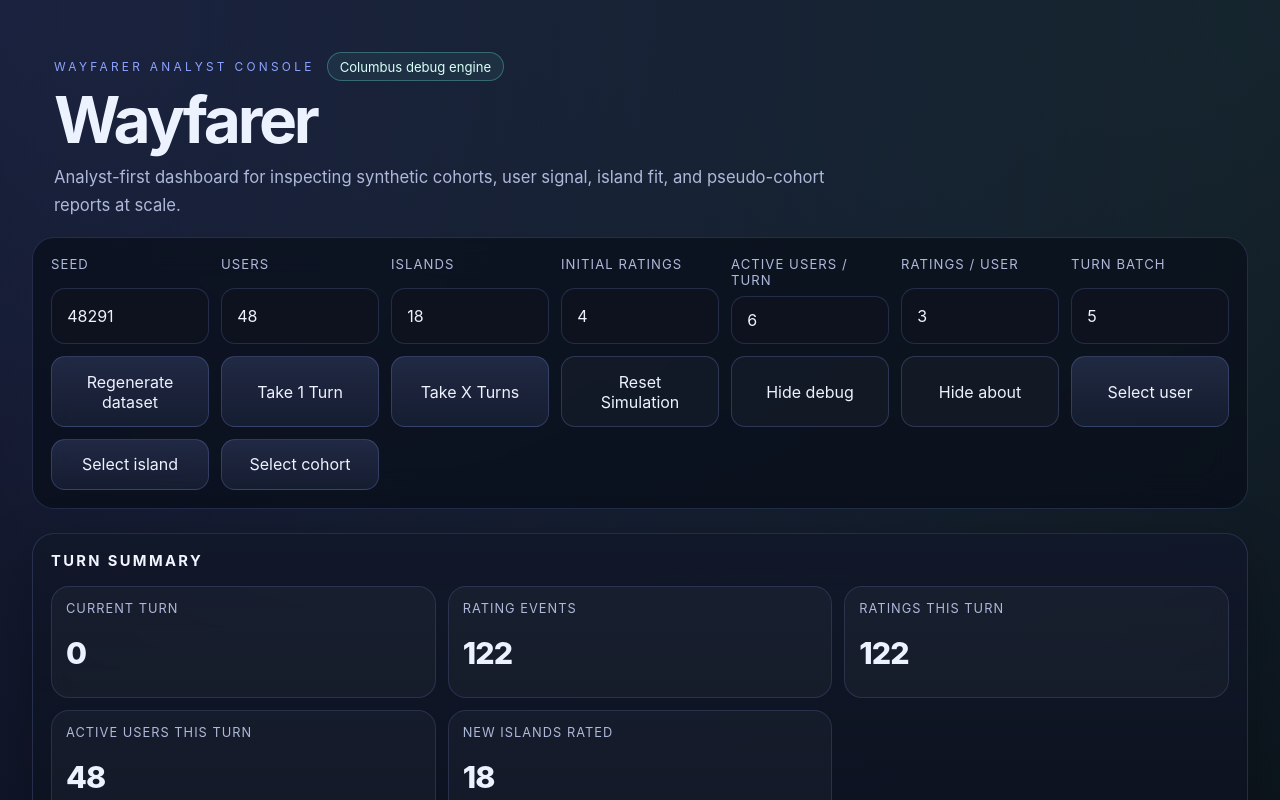
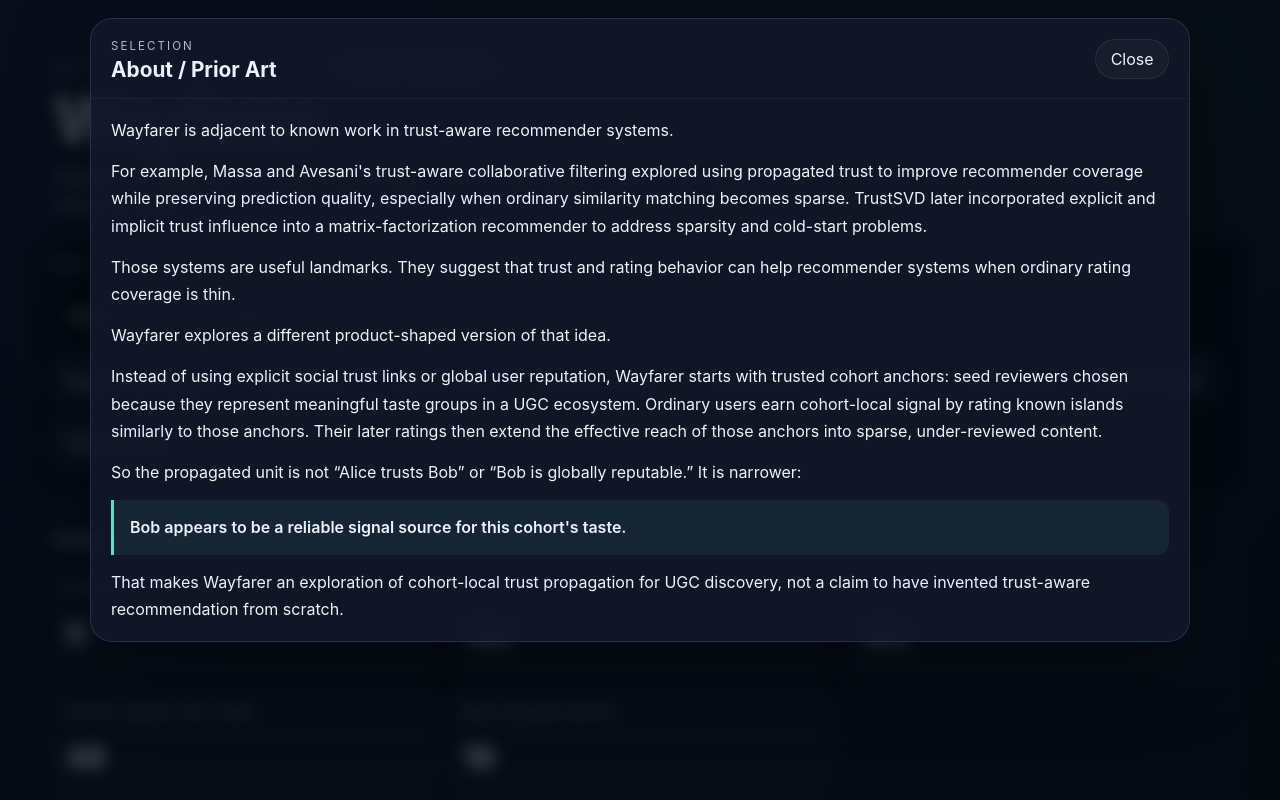
Before and after one commit to BrianUrbanek/Wayfarer, a React (Vite) app: page / in a window 1280 px wide. Shown: the top 800 px of the page. Built offline with nearby package versions, Linux system fonts and the light colour scheme.

Commit message:
fix: lift about copy into top modal

```diff
--- a/src/App.tsx
+++ b/src/App.tsx
@@ -3,6 +3,7 @@ import { Badge } from './ui/components/Badge';
 import { Drawer } from './ui/components/Drawer';
 import { EmptyState } from './ui/components/EmptyState';
 import { MetricCard } from './ui/components/MetricCard';
+import { Modal } from './ui/components/Modal';
 import { Panel } from './ui/components/Panel';
 import { ProgressBar } from './ui/components/ProgressBar';
 import { ReportTable, type ReportTableColumn } from './ui/components/ReportTable';
@@ -352,7 +353,7 @@ export default function App() {
       {
         id: 'auto',
         label: 'Behavior top (auto)',
-        description: 'Use the current userâ€™s strongest behavioral match.'
+        description: "Use the current user's strongest behavioral match."
       },
       ...dataset.cohorts.map((cohort) => ({
         id: cohort.id,
@@ -438,7 +439,7 @@ export default function App() {
         <MetricCard
           label="Identity/Behavior Fit"
           value={selectedInference.signalFit.toFixed(3)}
-          helper="Do this playerâ€™s declared tags and observed ratings point toward the same cohort pattern?"
+          helper="Do this player's declared tags and observed ratings point toward the same cohort pattern?"
           tone="accent"
         />
         <MetricCard
@@ -450,7 +451,7 @@ export default function App() {
         <MetricCard
           label="Usable Signal"
           value={selectedInference.effectiveSignal.toFixed(3)}
-          helper="How much weight the system should currently give this playerâ€™s ratings."
+          helper="How much weight the system should currently give this player's ratings."
           tone="success"
         />
       </div>
@@ -507,7 +508,7 @@ export default function App() {
       </div>
 
       <div className="metric-grid metric-grid--compact">
-        <MetricCard label="User rating" value={selectedComparisonUserRating ?? 'â€”'} helper="Visible rating from the selected user." />
+        <MetricCard label="User rating" value={formatRating(selectedComparisonUserRating)} helper="Visible rating from the selected user." />
         <MetricCard
           label="Comparison cohort"
           value={selectedComparisonLabel}
@@ -515,15 +516,15 @@ export default function App() {
         />
         <MetricCard
           label="Cohort rating"
-          value={selectedComparisonCohortRating ?? 'â€”'}
-          helper="The selected cohortâ€™s rating on this island."
+          value={formatRating(selectedComparisonCohortRating)}
+          helper="The selected cohort's rating on this island."
         />
         <MetricCard
           label="Exact match rate"
           value={
             exactMatchRate
               ? `${exactMatchRate.matches}/${exactMatchRate.rated} (${formatPercent(exactMatchRate.rate)})`
-              : 'â€”'
+              : 'Unrated'
           }
           helper="Matches across islands both the user and comparison cohort rated."
         />
@@ -576,8 +577,8 @@ export default function App() {
       </section>
       <section className="detail-block">
         <h4>Visible ratings</h4>
-        <p>User: {selectedComparisonUserRating ?? 'â€”'}</p>
-        <p>Cohort: {selectedComparisonCohortRating ?? 'â€”'}</p>
+        <p>User: {formatRating(selectedComparisonUserRating)}</p>
+        <p>Cohort: {formatRating(selectedComparisonCohortRating)}</p>
       </section>
       <section className="detail-block">
         <h4>Seeded cohort ratings</h4>
@@ -586,7 +587,7 @@ export default function App() {
             <div key={cohort.id} className="detail-mini-table__row">
               <span>{cohort.label}</span>
               <Badge tone={rating === 1 ? 'success' : rating === -1 ? 'danger' : 'warning'}>
-                {rating ?? 'â€”'}
+                {formatRating(rating)}
               </Badge>
             </div>
           ))}
@@ -773,6 +774,7 @@ export default function App() {
       </header>
 
       <section className="control-strip" aria-label="Dashboard controls">
+        <div className="control-strip__fields">
           <label className="control">
             <span>Seed</span>
             <input type="number" value={seed} onChange={(event) => setSeed(Number(event.target.value))} min={0} step={1} />
@@ -843,6 +845,8 @@ export default function App() {
               step={1}
             />
           </label>
+        </div>
+        <div className="control-strip__actions">
           <button type="button" className="button" onClick={randomizeSeed}>
             Regenerate dataset
           </button>
@@ -892,6 +896,7 @@ export default function App() {
           {openSelectionButton('user', 'Select user')}
           {openSelectionButton('island', 'Select island')}
           {openSelectionButton('cohort', 'Select cohort')}
+        </div>
       </section>
 
       <section className="summary-grid">
@@ -1026,31 +1031,40 @@ export default function App() {
           </Panel>
         ) : null}
 
-        {showAbout ? (
-          <Panel title="About / Prior Art" className="panel--wide">
-            <div className="stack">
+      </section>
+
+      <Modal open={showAbout} title="About / Prior Art" placement="top" onClose={() => setShowAbout(false)}>
+        <div className="stack about-copy">
+          <p>Wayfarer is adjacent to known work in trust-aware recommender systems.</p>
           <p>
-                Wayfarer is an amateur proof-of-concept, not a production recommender system and not a
-                formal academic claim.
+            For example, Massa and Avesani&apos;s trust-aware collaborative filtering explored using propagated
+            trust to improve recommender coverage while preserving prediction quality, especially when ordinary
+            similarity matching becomes sparse. TrustSVD later incorporated explicit and implicit trust influence
+            into a matrix-factorization recommender to address sparsity and cold-start problems.
           </p>
           <p>
-                It explores cohort-local trust propagation for sparse UGC discovery: trusted seed
-                reviewers define initial cohort anchors, and players who behave like those anchors
-                on known content earn cohort-local predictive signal for under-reviewed islands.
+            Those systems are useful landmarks. They suggest that trust and rating behavior can help recommender
+            systems when ordinary rating coverage is thin.
+          </p>
+          <p>Wayfarer explores a different product-shaped version of that idea.</p>
+          <p>
+            Instead of using explicit social trust links or global user reputation, Wayfarer starts with trusted
+            cohort anchors: seed reviewers chosen because they represent meaningful taste groups in a UGC
+            ecosystem. Ordinary users earn cohort-local signal by rating known islands similarly to those anchors.
+            Their later ratings then extend the effective reach of those anchors into sparse, under-reviewed
+            content.
           </p>
           <p>
-                That makes it adjacent to trust-aware collaborative filtering and TrustSVD, both of
-                which suggest that trust-weighted rating evidence can help when data is sparse.
-                Wayfarerâ€™s product-shaped twist is narrower: the propagated unit is not global
-                reputation or explicit social trust, but cohort-local predictive signal.
+            So the propagated unit is not &ldquo;Alice trusts Bob&rdquo; or &ldquo;Bob is globally reputable.&rdquo;
+            It is narrower:
           </p>
+          <p className="about-copy__quote">Bob appears to be a reliable signal source for this cohort&apos;s taste.</p>
           <p>
-                This is worth prototyping, not proven.
+            That makes Wayfarer an exploration of cohort-local trust propagation for UGC discovery, not a claim to
+            have invented trust-aware recommendation from scratch.
           </p>
         </div>
-          </Panel>
-        ) : null}
-      </section>
+      </Modal>
 
       <SelectionModal
         open={modalKind === 'user'}
--- a/src/styles.css
+++ b/src/styles.css
@@ -603,12 +603,23 @@ select {
   margin: 18px auto 24px;
   padding: 18px;
   display: grid;
-  grid-template-columns: repeat(auto-fit, minmax(140px, 1fr));
   gap: 12px;
   border: 1px solid var(--panel-border);
   border-radius: 22px;
   background: rgba(9, 14, 25, 0.72);
   backdrop-filter: blur(18px);
+}
+
+.control-strip__fields {
+  display: grid;
+  grid-template-columns: repeat(auto-fit, minmax(140px, 1fr));
+  gap: 12px;
+}
+
+.control-strip__actions {
+  display: flex;
+  flex-wrap: wrap;
+  gap: 12px;
 }
 
 .summary-grid {
@@ -626,6 +637,24 @@ select {
 
 .panel--wide {
   grid-column: 1 / -1;
+}
+
+.about-copy {
+  gap: 14px;
+  line-height: 1.7;
+  color: var(--text);
+}
+
+.about-copy p {
+  margin: 0;
+}
+
+.about-copy__quote {
+  padding: 14px 16px;
+  border-left: 3px solid var(--accent-2);
+  background: rgba(103, 215, 199, 0.08);
+  border-radius: 0 12px 12px 0;
+  font-weight: 600;
 }
 
 .metric-grid {
@@ -877,6 +906,12 @@ select {
   padding: 24px;
 }
 
+.overlay--modal-top {
+  align-items: flex-start;
+  justify-content: center;
+  padding: 18px 24px 24px;
+}
+
 .overlay--drawer {
   justify-content: flex-end;
 }
@@ -894,6 +929,11 @@ select {
 
 .modal {
   border-radius: 22px;
+}
+
+.modal--top {
+  width: min(1100px, 100%);
+  max-height: min(78vh, 900px);
 }
 
 .drawer {
@@ -1048,6 +1088,10 @@ select {
     grid-column: auto;
   }
 
+  .control-strip__fields {
+    grid-template-columns: repeat(2, minmax(0, 1fr));
+  }
+
   .drawer {
     width: min(100%, 560px);
   }
@@ -1055,6 +1099,10 @@ select {
 
 @media (max-width: 720px) {
   .control-strip {
+    padding: 14px;
+  }
+
+  .control-strip__fields {
     grid-template-columns: 1fr;
   }
 
@@ -1068,6 +1116,10 @@ select {
     padding: 10px;
   }
 
+  .overlay--modal-top {
+    padding: 10px;
+  }
+
   .modal__header,
   .drawer__header {
     padding: 16px;
--- a/src/ui/components/Modal.tsx
+++ b/src/ui/components/Modal.tsx
@@ -5,9 +5,10 @@ interface ModalProps extends PropsWithChildren {
   open: boolean;
   title: string;
   onClose: () => void;
+  placement?: 'center' | 'top';
 }
 
-export function Modal({ open, title, onClose, children }: ModalProps) {
+export function Modal({ open, title, onClose, children, placement = 'center' }: ModalProps) {
   useEffect(() => {
     if (!open) {
       return;
@@ -41,9 +42,13 @@ export function Modal({ open, title, onClose, children }: ModalProps) {
   }
 
   return (
-    <div className="overlay overlay--modal" role="presentation" onMouseDown={onClose}>
+    <div
+      className={`overlay overlay--modal ${placement === 'top' ? 'overlay--modal-top' : ''}`}
+      role="presentation"
+      onMouseDown={onClose}
+    >
       <div
-        className="modal"
+        className={`modal ${placement === 'top' ? 'modal--top' : ''}`}
         role="dialog"
         aria-modal="true"
         aria-label={title}
```
Lines whose indentation alone changed are shown as unchanged.
